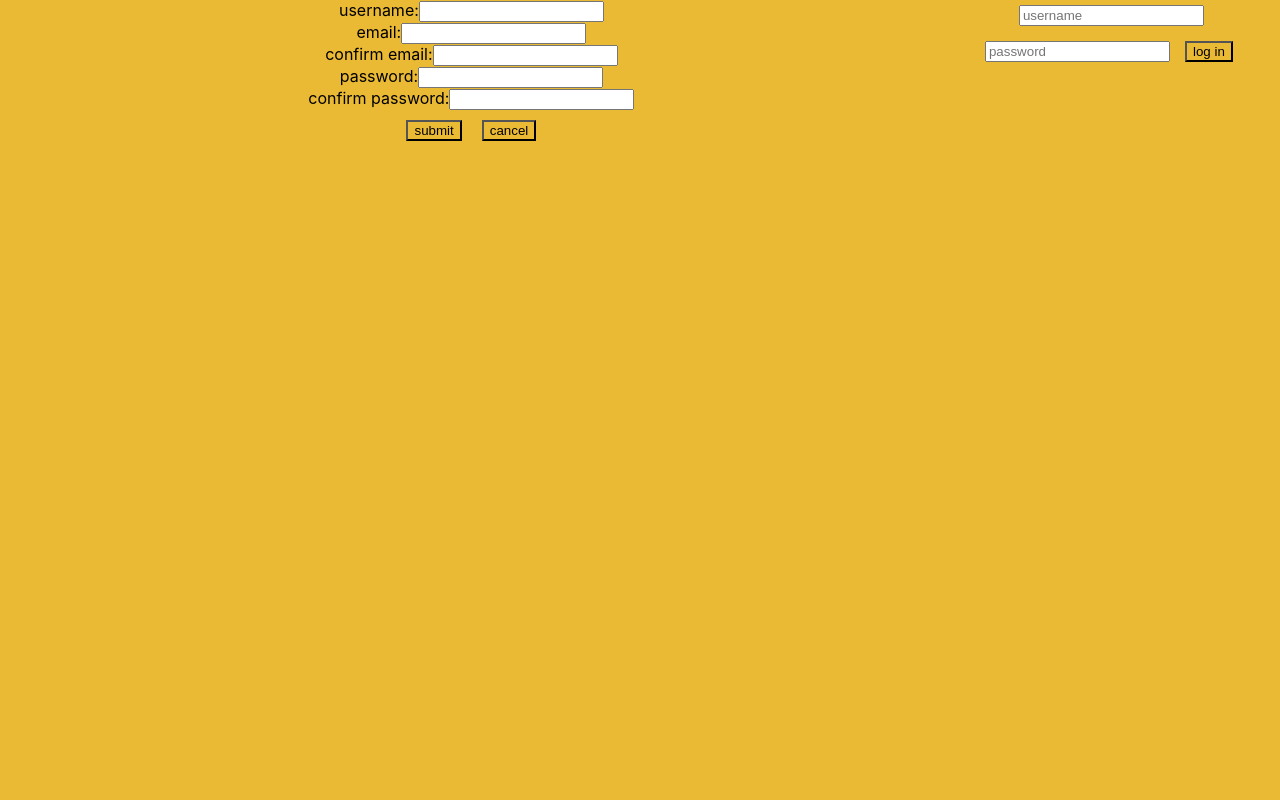
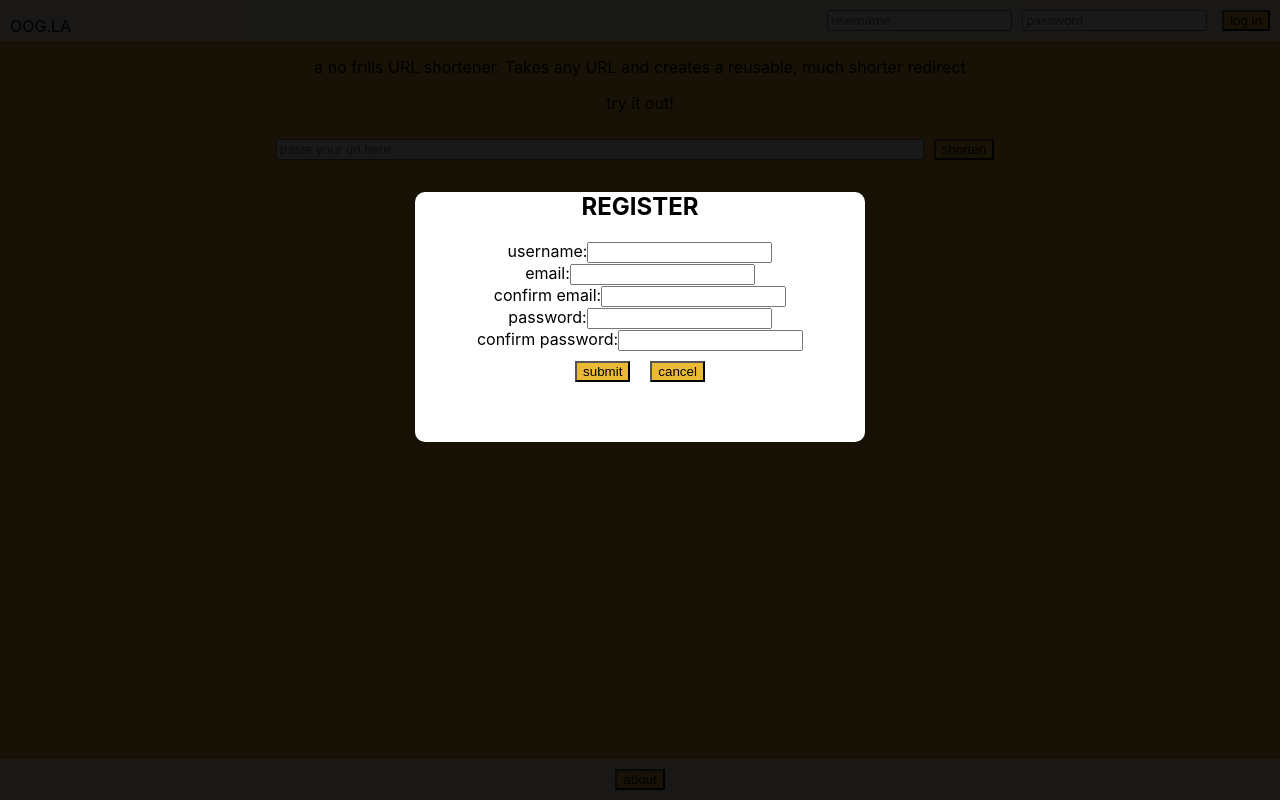
Before and after one commit to huntertread/theoog-client, a React (Create React App) app: page / in a window 1280 px wide. Both pictures are taken after a click on the button "register". Shown: the top 800 px of the page. Built offline with nearby package versions, Linux system fonts and the light colour scheme; no server answers.

Commit message:
style updates to the login/registration header, styles for url containers, now hashes passwords and serves reddirects based on url id

```diff
--- a/src/App.css
+++ b/src/App.css
@@ -4,11 +4,31 @@
 
 .header {
   display: flex;
-  justify-content: flex-end;
+  justify-content: space-between;
+  flex-wrap: wrap;
+  background-color: rgba(255, 255, 255, .9);
+}
+
+.header-logo {
+  margin-left: 10px;
+  height: 20px;
+}
+
+.header-login-register {
+  display: flex;
 }
 
 .long-input {
   width: 50%;
+  max-width: 700px;
+}
+
+.logged-out-content {
+
+}
+
+.logged-in-content {
+  margin-bottom: 40px;
 }
 
 button {
--- a/src/App.js
+++ b/src/App.js
@@ -105,22 +105,33 @@ class App extends Component {
             <LogIn setLogIn={this.setLogIn} loggedIn={this.state.loggedIn} setUser={this.setUser} getAllUrls={this.getAllUrls} activeUserName={this.state.username}/>
           </div>
           <CreateUrl getAllUrls={this.getAllUrls} username={this.state.username} userid={this.state.userid}/>
-          <h1>your urls:</h1>
+          <h1>{this.state.username}'s urls:</h1>
           <ExistingUrlContainer urls={this.state.urls}/>
         </div>
     } else if (this.state.loggedIn === false) {
       let anonUrl
       if (this.state.anonUrlReturn.length !== 0) {
-        anonUrl = <p>your short url: localhost:3000/#{this.state.anonUrlReturn.shorturl}</p>
+        anonUrl =
+        <div>
+          <p>you wont have access to this URL if you make another or navigate away. Make sure to copy it now!</p>
+          <p>original url: {this.state.anonUrlReturn.originalurl}</p>
+          <p>your short url: <strong>localhost:3000/#{this.state.anonUrlReturn.id}</strong></p>
+          <button onClick={() => navigator.clipboard.writeText(`localhost:3000/#${this.state.anonUrlReturn.id}`)}>copy to clipboard</button>
+        </div>
       }
       content =
         <div className="logged-out-content">
           <div className="header">
-            <Register setRegistered={this.setRegistered} registered={this.state.registered} setLogIn={this.setLogIn} setUser={this.setUser}/>
-            <LogIn setLogIn={this.setLogIn} loggedIn={this.state.loggedIn} setUser={this.setUser} getAllUrls={this.getAllUrls} activeUserName={this.state.username}/>
+            <div className="header-logo">
+              <p>OOG.LA</p>
+            </div>
+            <div className="header-login-register">
+              <Register setRegistered={this.setRegistered} registered={this.state.registered} setLogIn={this.setLogIn} setUser={this.setUser}/>
+              <LogIn setLogIn={this.setLogIn} loggedIn={this.state.loggedIn} setUser={this.setUser} getAllUrls={this.getAllUrls} activeUserName={this.state.username}/>
+            </div>
           </div>
-          <h1>oog.la url shortening service</h1>
-          <p>try it out! urls made without an account using the ui below are deleted every night at midnight PST</p>
+          <p>a no frills URL shortener. Takes any URL and creates a reusable, much shorter redirect</p>
+          <p>try it out!</p>
           <input name="anonUrlSubmit" className="long-input" type="text" placeholder="paste your url here" value={this.state.anonUrlSubmit} onChange={this.handleChange}/>
           <button onClick={this.submitAnon}>shorten</button>
           {anonUrl}
--- a/src/components/CreateUrl/CreateUrl.js
+++ b/src/components/CreateUrl/CreateUrl.js
@@ -40,7 +40,6 @@ class CreateUrl extends Component {
     })
     .then((results) => {
       // attach new record to user table under urls array
-      console.log(results.data[0]) // do something useful with this :P
       this.props.getAllUrls()
     })
     .catch((err) => {
@@ -51,17 +50,9 @@ class CreateUrl extends Component {
   render() {
     return(
       <div>
-        <form onSubmit={this.handleSubmit}>
-          <label>
-            original url:
-            <input type="text" name="originalurl" value={this.state.originalurl} onChange={this.handleChange}/>
-          </label><br />
-          <label>
-            nick name:
-            <input type="text" name="urlnickname" value={this.state.urlnickname} onChange={this.handleChange}/>
-          </label><br />
-          <input type="submit" value="Submit"/>
-        </form>
+        <input type="text" name="originalurl" placeholder="paste your long url here" value={this.state.originalurl} onChange={this.handleChange}/>
+        {/* <input type="text" name="urlnickname" value={this.state.urlnickname} onChange={this.handleChange}/> */}
+        <button onClick={this.handleSubmit}>shorten</button>
       </div>
     )
   }
--- a/src/components/ExistingUrl/IndividualUrl/IndividualUrl.js
+++ b/src/components/ExistingUrl/IndividualUrl/IndividualUrl.js
@@ -3,11 +3,11 @@ import './individualurl.css'
 
 const IndividualUrl = ({ urlproperties }) => {
   return(
-    <div>
-      <p>{urlproperties.originalurl}</p>
-      <p>localhost:3000/#{urlproperties.shorturl}</p>
-      <p>{urlproperties.urlnickname}</p>
-      <button>copy to clipboard</button>
+    <div className="individual-url">
+      <p>original url: {urlproperties.originalurl}</p>
+      <p>short url: <strong>localhost:3000/#{urlproperties.id}</strong></p>
+      {/* <p>{urlproperties.urlnickname}</p> */}
+      <button onClick={() => navigator.clipboard.writeText(`localhost:3000/#${urlproperties.id}`)}>copy to clipboard</button>
     </div>
   )
 }
--- a/src/components/ExistingUrl/IndividualUrl/individualurl.css
+++ b/src/components/ExistingUrl/IndividualUrl/individualurl.css
@@ -0,0 +1,6 @@
+.individual-url {
+  background-color: white;
+  max-width: 450px;
+  margin: 20px auto;
+  box-shadow: 5px 5px rgba(0, 0, 0, .8);
+}
--- a/src/components/Footer/Footer.js
+++ b/src/components/Footer/Footer.js
@@ -1,12 +1,37 @@
-import React from 'react'
+import React, { Component } from 'react'
 import './footer.css'
 
-const Footer = () => {
-  return(
-    <div>
-      <a href="#">about</a>
-    </div>
-  )
+class Footer extends Component {
+  constructor() {
+    super()
+    this.state = {
+      isOpen: false
+    }
+    this.setIsOpen = this.setIsOpen.bind(this)
+  }
+
+  setIsOpen() {
+    this.setState({isOpen: !this.state.isOpen})
+  }
+
+  render() {
+    if (this.state.isOpen === false) {
+      return(
+        <div className="footer-container">
+          <button onClick={this.setIsOpen}>about</button>
+        </div>
+      )
+    } else if (this.state.isOpen === true) {
+      return(
+        <div className="footer-container">
+          <button onClick={this.setIsOpen}>close</button>
+          <h3>oog.la is a personal project developed by Hunter Treadaway</h3>
+          <h3>learn more about this project as well as Hunter's other projects by visiting <a href="https://huntertread.com/#project-section" target="blank">huntertread.com</a></h3>
+          <h3>get in touch with Hunter at huntertread @ gmail</h3>
+        </div>
+      )
+    }
+  }
 }
 
 export default Footer
--- a/src/components/Footer/footer.css
+++ b/src/components/Footer/footer.css
@@ -0,0 +1,7 @@
+.footer-container {
+  position: fixed;
+  bottom: 0px;
+  text-align: center;
+  width: 100vw;
+  background-color: rgba(255, 255, 255, 0.9);
+}
--- a/src/components/LogIn/LogIn.js
+++ b/src/components/LogIn/LogIn.js
@@ -1,4 +1,5 @@
 import React, { Component } from 'react'
+import md5 from 'md5'
 import axios from 'axios'
 import './login.css'
 
@@ -23,7 +24,7 @@ class LogIn extends Component {
       .then((results) => {
         if (results.data[0] === undefined) {
           alert('username or password is incorrect')
-        } else if (results.data[0].password === this.state.password) {
+        } else if (results.data[0].password === md5(this.state.password)) {
           this.props.setUser(results.data[0].username, results.data[0].id)
           this.props.setLogIn()
           this.props.getAllUrls()
--- a/src/components/Register/Register.js
+++ b/src/components/Register/Register.js
@@ -1,5 +1,6 @@
 import React, { Component } from 'react'
 import axios from 'axios'
+import md5 from 'md5'
 import './register.css'
 
 class Register extends Component {
@@ -28,11 +29,11 @@ class Register extends Component {
           if (results.data[0] === undefined) {
             axios.post('/register', {
               username: this.state.username,
-              password: this.state.password,
+              password: md5(this.state.password),
               email: this.state.email
             })
             .then((results) => {
-              console.log(results.data[0])
+              // console.log(results.data[0])
               this.props.setUser(results.data[0].username, results.data[0].id)
               this.props.setLogIn()
             })
@@ -51,12 +52,13 @@ class Register extends Component {
   render() {
     if (this.props.registered === true) {
       return (
-        <button onClick={this.props.setRegistered}>register</button>
+        <button className="register-button" onClick={this.props.setRegistered}>register</button>
       )
     } else if (this.props.registered === false) {
       return(
-        <div className="registration-form">
-          <form>
+        <div className="registration-form-container">
+          <form className="registration-form-content">
+            <h2>REGISTER</h2>
             <label>
               username:
               <input name="username" type="text" value={this.state.username} onChange={this.handleChange}/>
--- a/src/components/Register/register.css
+++ b/src/components/Register/register.css
@@ -1,5 +1,27 @@
-.registration-form {
+.registration-form-container {
+  display: block;
   z-index: 5;
   width: 100vw;
   height: 100vh;
+  background-color: rgba(0, 0, 0, 0.9);
+  left: 0;
+  top: 0;
+  position: absolute;
 }
+
+.registration-form-content {
+  margin: 15% auto;
+  background-color: white;
+  max-width: 450px;
+  height: 250px;
+  border-radius: 10px;
+}
+
+.register-button {
+  background-color: rgba(255, 255, 255, 0.0);
+  border: none;
+}
+
+.register-button:hover {
+  color: orange;
+}
```
